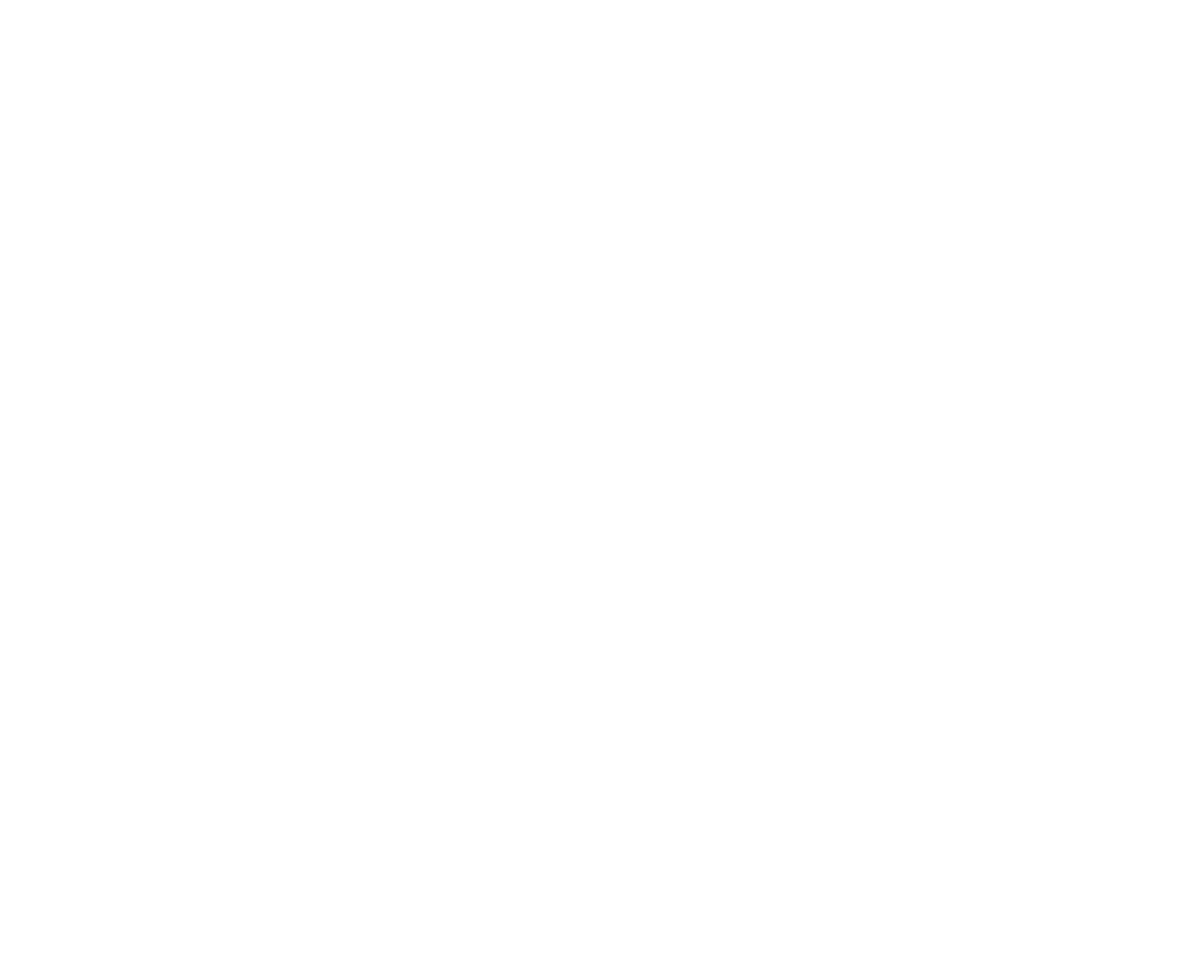
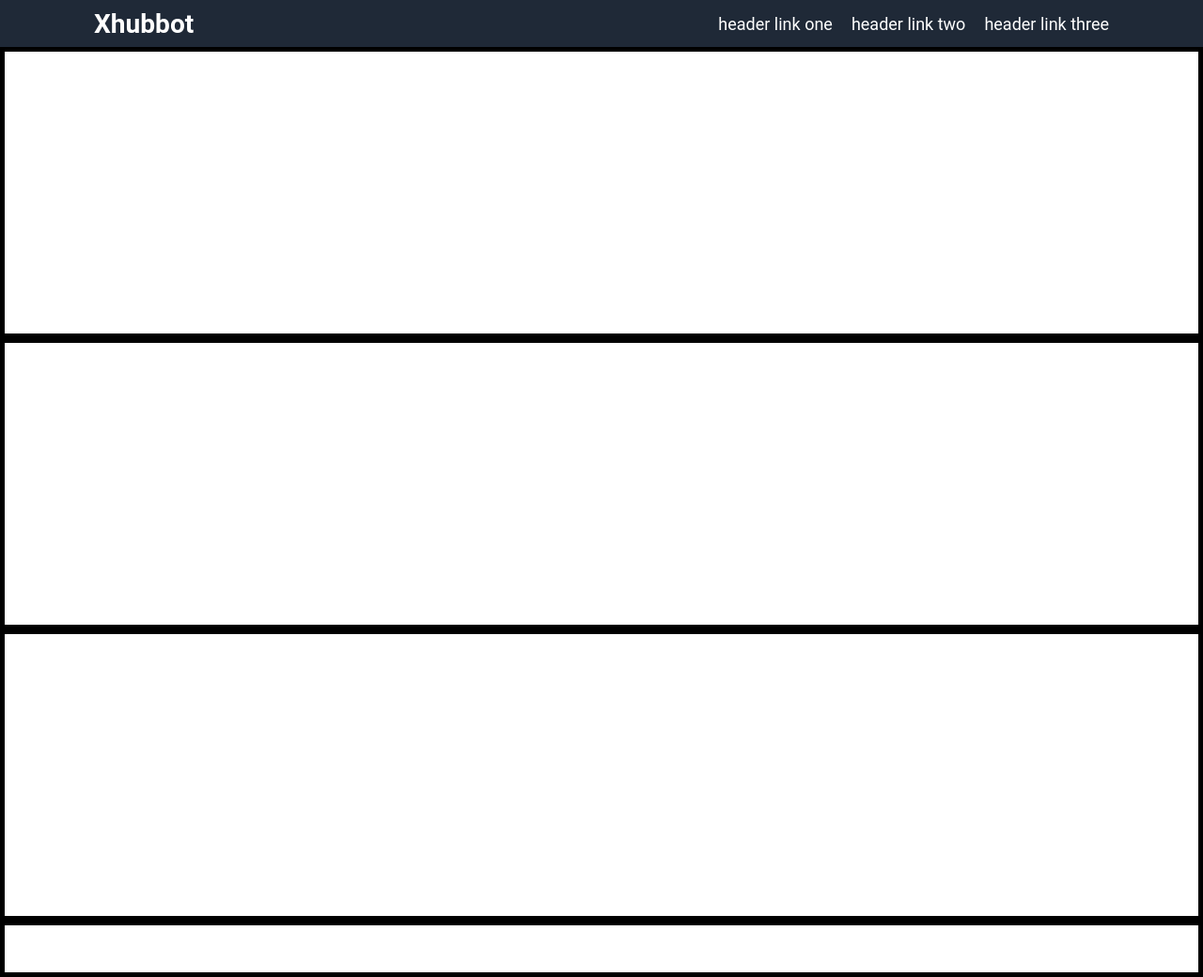
Before and after one commit to xhubbot/odin-project-landing-page, a plain HTML site: page index.html in a window 1280 px wide. Shown: the whole page at 94% size. Before the commit the page ends 800 px from the top, so only its background shows below. Drawn offline with Linux system fonts and the light colour scheme.

Commit message:
Created a header

```diff
--- a/css/style.css
+++ b/css/style.css
@@ -0,0 +1,68 @@
+body {
+  display: flex;
+  flex-direction: column;
+  margin: 0;
+}
+
+.header {
+  background-color: #1F2937;
+  font-family: "Roboto", "Arial", sans-serif;
+  display: flex;
+  justify-content: space-between;
+  align-items: center;
+  height: 50px;
+}
+
+.herotext {
+  border-style: solid;
+  border-width: 5px;
+  height: 300px;
+}
+
+.information {
+  border-style: solid;
+  border-width: 5px;
+  height: 300px;
+}
+
+.quote {
+  border-style: solid;
+  border-width: 5px;
+  height: 300px;
+}
+
+.signup {
+  border-style: solid;
+  border-width: 5px;
+  height: 300px;
+}
+
+.footer {
+  border-style: solid;
+  border-width: 5px;
+  height: 50px;
+}
+
+.links {
+  display: flex;
+  gap: 20px;
+  flex: 1;
+  margin-right: 100px;
+  justify-content: end;
+  color: white;
+  font-size: 18px;
+}
+
+.logo {
+  display: flex;
+  flex: 1;
+  margin-left: 100px;
+  color: white;
+  font-size: 24px;
+  padding: 0px;
+}
+
+h3 {
+  padding: 0;
+  margin: 0;
+}
--- a/index.html
+++ b/index.html
@@ -7,6 +7,20 @@
     <link rel="stylesheet" href="./css/style.css">
   </head>
   <body>
-
+    <div class="header">
+      <div class="logo">
+        <h3>Xhubbot</h3>
+      </div>
+      <div class="links">
+        <a>header link one</a>
+        <a>header link two</a>
+        <a>header link three</a>
+      </div>
+    </div>
+    <div class="hero"></div>
+    <div class="information"></div>
+    <div class="quote"></div>
+    <div class="signup"></div>
+    <div class="footer"></div>
   </body>
 </html>
```
